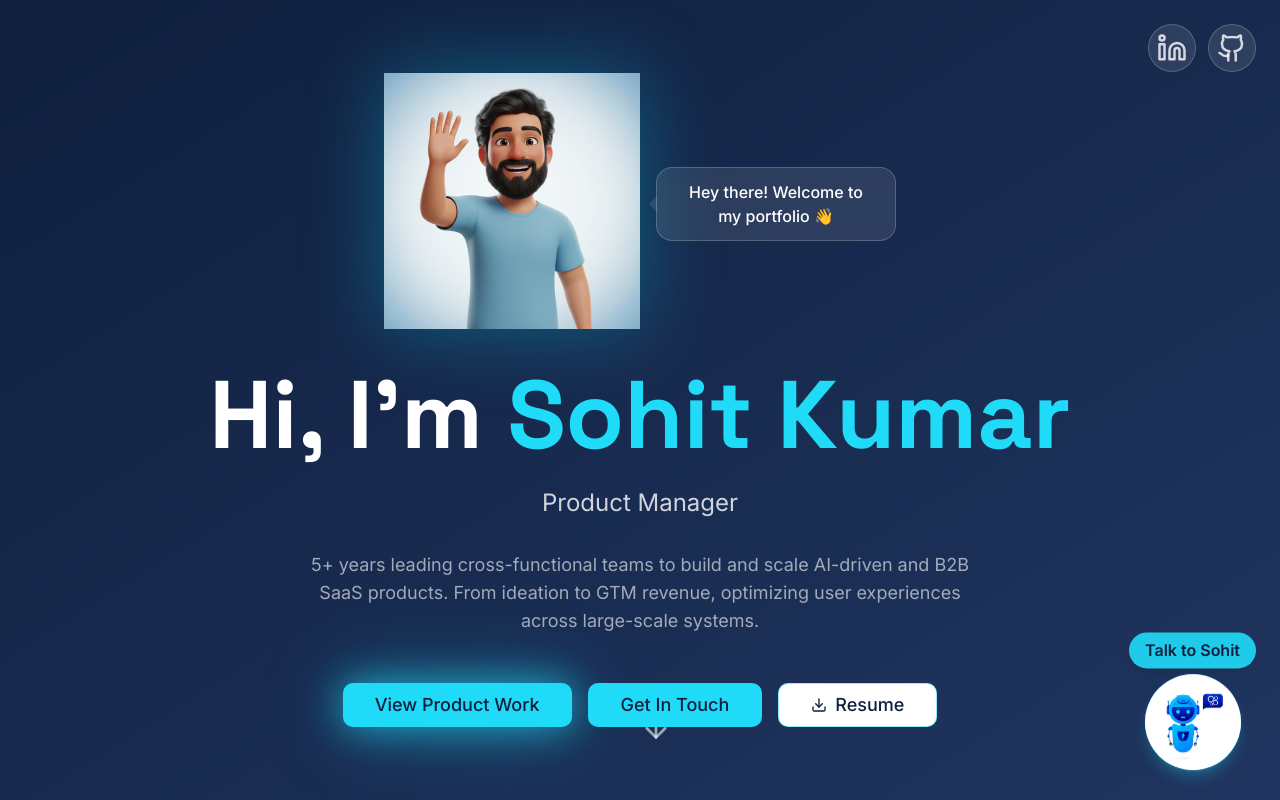
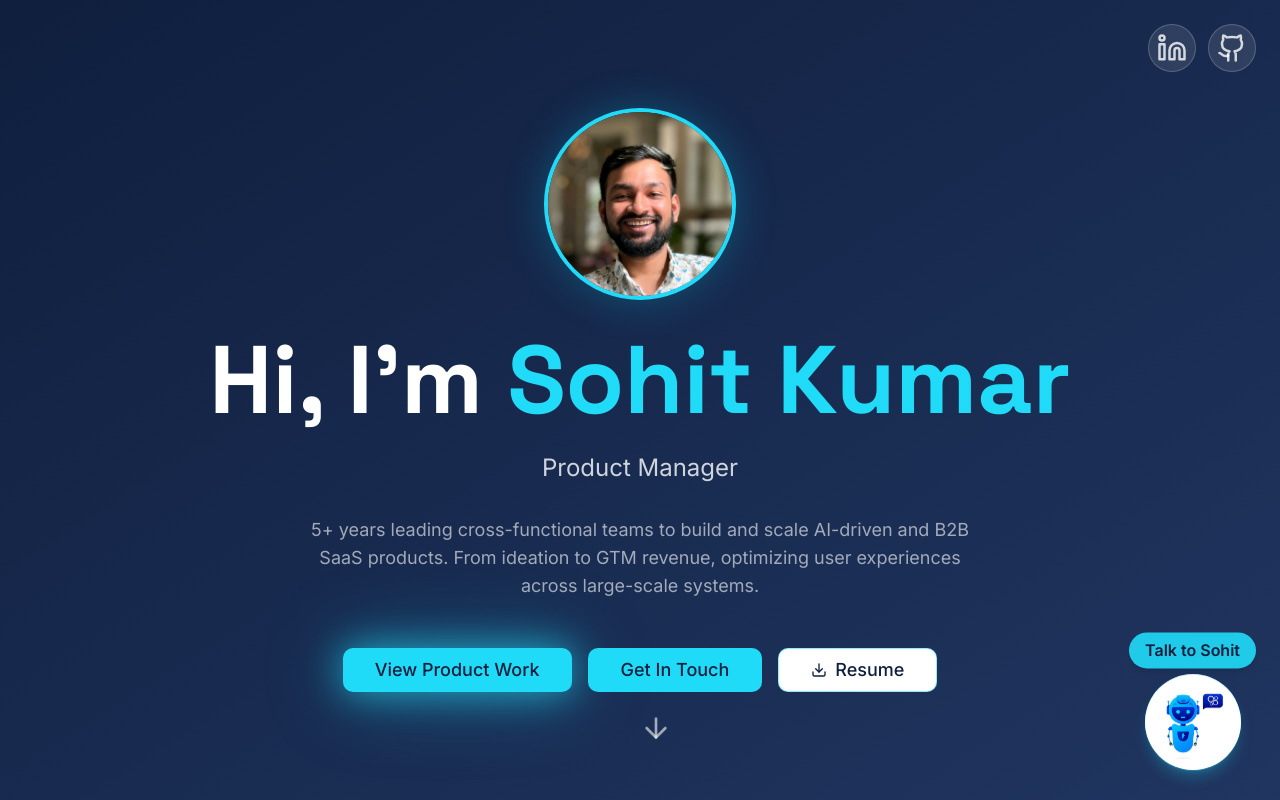
Before and after one commit to predatorzack/portfolio, a React (Vite) app: page / in a window 1280 px wide. Shown: the top 800 px of the page. Built offline with nearby package versions, Linux system fonts and the light colour scheme; the HTML template or start-up script is replaced by a standard one.

Commit message:
Reverted to commit 6d0fb93a4582a8021cbc4d955170a907de8011d5

```diff
--- a/src/components/Hero.tsx
+++ b/src/components/Hero.tsx
@@ -1,7 +1,6 @@
 import { Button } from "@/components/ui/button";
 import { ArrowDown, Download, Linkedin, Github } from "lucide-react";
-import avatarImage from "@/assets/avatar-waving.png";
-
+import profileImage from "@/assets/profile.jpg";
 const Hero = () => {
   const scrollToSection = (id: string) => {
     document.getElementById(id)?.scrollIntoView({
@@ -35,24 +34,8 @@ const Hero = () => {
 
       <div className="container mx-auto px-6 z-10">
         <div className="max-w-4xl mx-auto text-center">
-          <div className="mb-8 flex items-center justify-center gap-4">
-            <div className="opacity-0 animate-avatar-entrance">
-              <div className="relative inline-block animate-wave-hand origin-bottom">
-                <img
-                  src={avatarImage}
-                  alt="Sohit Kumar - Animated Avatar"
-                  className="w-48 h-48 md:w-56 md:h-56 lg:w-64 lg:h-64 mx-auto object-contain drop-shadow-[0_0_40px_rgba(6,182,212,0.4)]"
-                />
-              </div>
-            </div>
-            {/* Speech bubble */}
-            <div className="opacity-0 animate-speech-bubble relative bg-primary-foreground/10 backdrop-blur-sm border border-primary-foreground/20 rounded-2xl px-5 py-3 max-w-[200px] md:max-w-[240px]">
-              <p className="text-primary-foreground text-sm md:text-base font-medium">
-                Hey there! Welcome to my portfolio 👋
-              </p>
-              {/* Speech bubble tail */}
-              <div className="absolute left-0 top-1/2 -translate-x-2 -translate-y-1/2 w-0 h-0 border-t-8 border-t-transparent border-b-8 border-b-transparent border-r-8 border-r-primary-foreground/10" />
-            </div>
+          <div className="mb-8 animate-fade-in-up">
+            <img src={profileImage} alt="Sohit Kumar" className="w-40 h-40 md:w-48 md:h-48 rounded-full mx-auto object-cover border-4 border-accent shadow-[0_0_40px_rgba(6,182,212,0.3)]" />
           </div>
           <h1 className="font-['Space_Grotesk'] text-5xl md:text-7xl lg:text-8xl font-bold text-primary-foreground mb-6 animate-fade-in-up [animation-delay:200ms] opacity-0 [animation-fill-mode:forwards]">
             Hi, I'm{" "}
--- a/tailwind.config.ts
+++ b/tailwind.config.ts
@@ -140,49 +140,6 @@ export default {
             opacity: "0.9",
           },
         },
-        "avatar-entrance": {
-          "0%": {
-            opacity: "0",
-            transform: "translateY(100px) scale(0.8)",
-          },
-          "60%": {
-            opacity: "1",
-            transform: "translateY(-10px) scale(1.05)",
-          },
-          "80%": {
-            transform: "translateY(5px) scale(0.98)",
-          },
-          "100%": {
-            opacity: "1",
-            transform: "translateY(0) scale(1)",
-          },
-        },
-        "wave-hand": {
-          "0%": {
-            transform: "rotate(0deg)",
-          },
-          "10%": {
-            transform: "rotate(14deg)",
-          },
-          "20%": {
-            transform: "rotate(-8deg)",
-          },
-          "30%": {
-            transform: "rotate(14deg)",
-          },
-          "40%": {
-            transform: "rotate(-4deg)",
-          },
-          "50%": {
-            transform: "rotate(10deg)",
-          },
-          "60%": {
-            transform: "rotate(0deg)",
-          },
-          "100%": {
-            transform: "rotate(0deg)",
-          },
-        },
       },
       animation: {
         "accordion-down": "accordion-down 0.2s ease-out",
@@ -194,9 +151,6 @@ export default {
         "subtle-bounce": "subtle-bounce 2s ease-in-out infinite",
         "waveform": "waveform 0.5s ease-in-out infinite",
         "bounce-gentle": "bounce-gentle 1.5s ease-in-out infinite",
-        "avatar-entrance": "avatar-entrance 1s cubic-bezier(0.34, 1.56, 0.64, 1) forwards",
-        "wave-hand": "wave-hand 2.5s ease-in-out 1s",
-        "speech-bubble": "fade-in-up 0.5s ease-out 2.5s forwards",
       },
     },
   },
```
Also changed, not shown: src/assets/avatar-waving.png (deleted).
